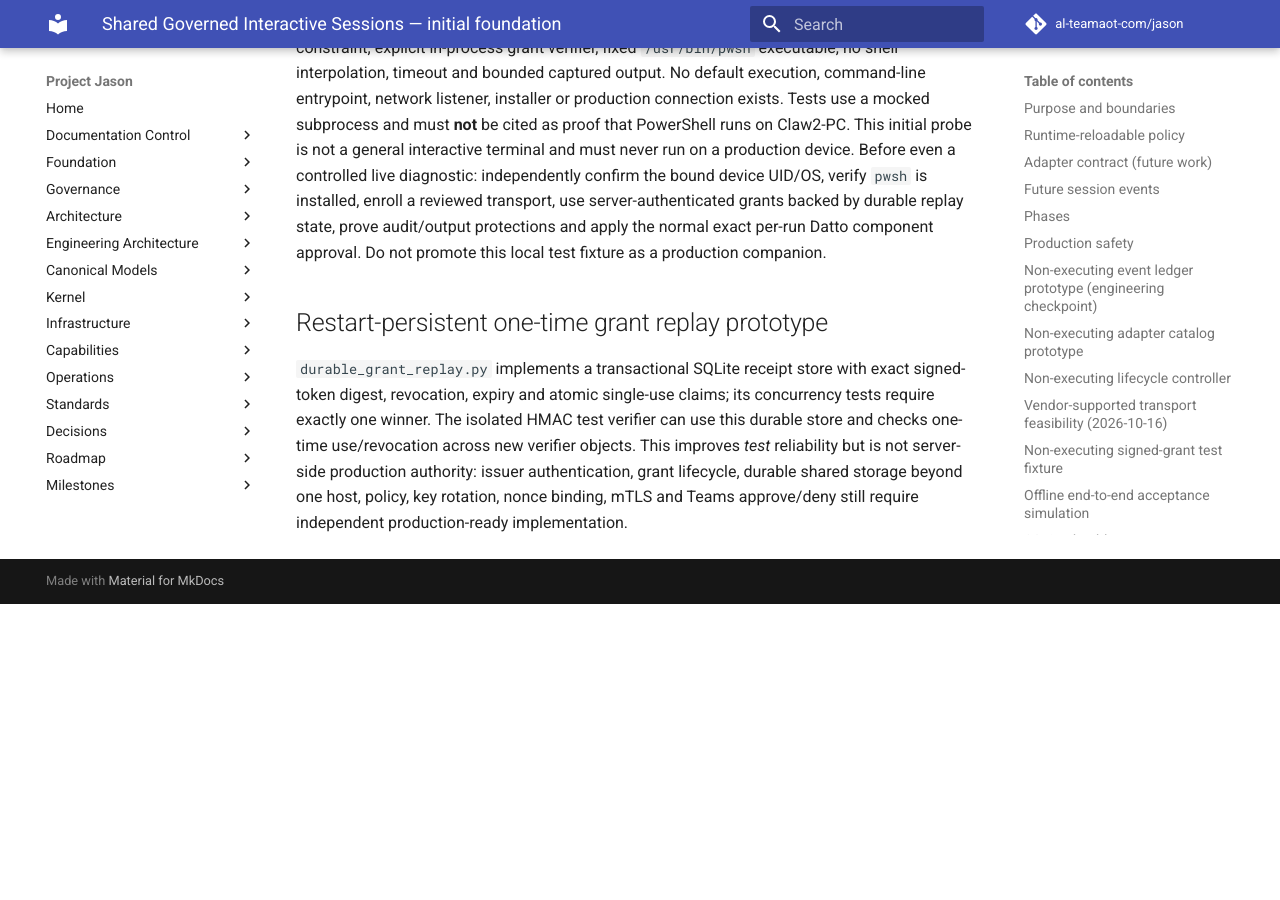
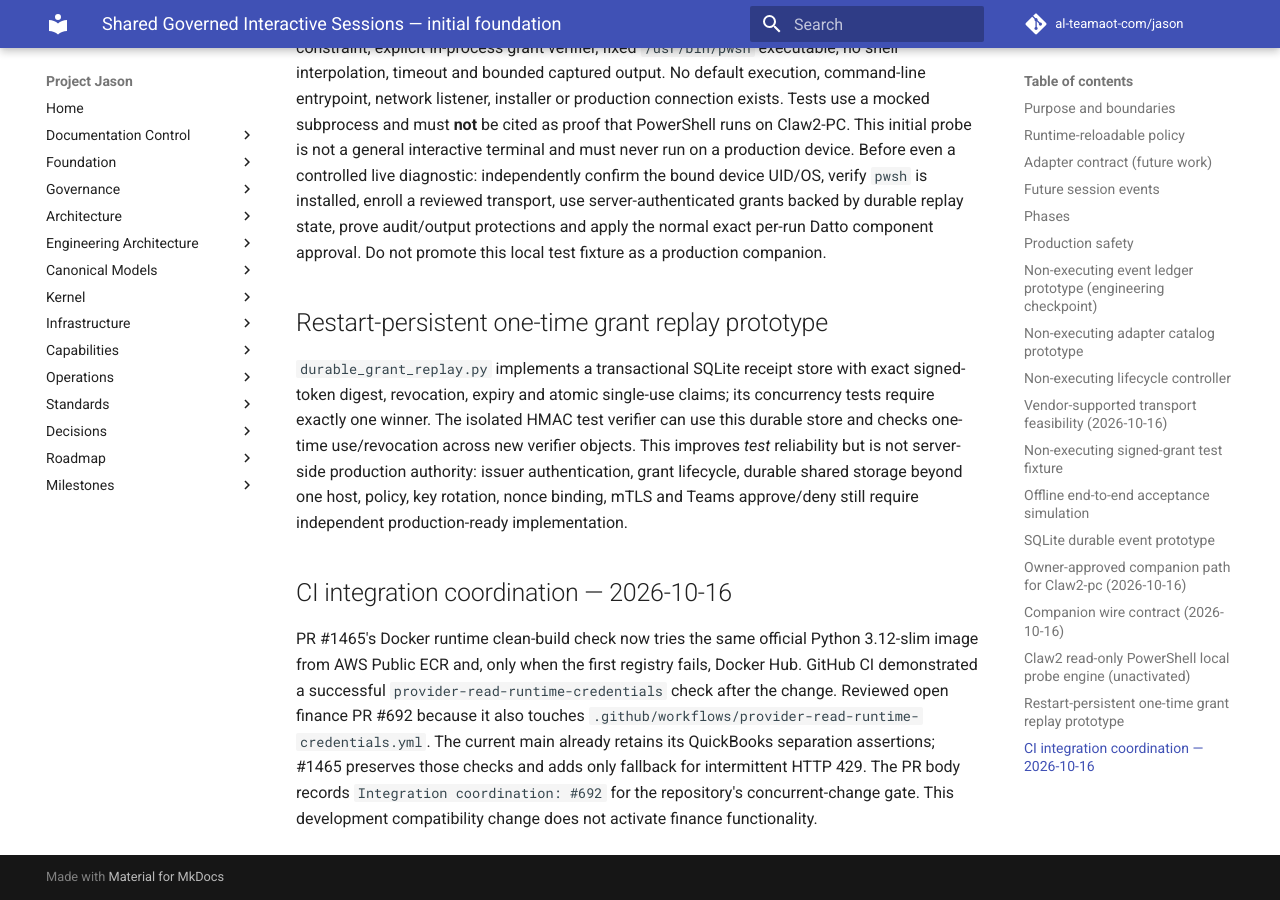
Before and after one commit to al-teamaot-com/jason, an MkDocs documentation site: the page built from docs/architecture/Shared-Governed-Interactive-Sessions.md, in a window 1280 px wide and 900 px high, scrolled down 5534 px. Built offline with MkDocs 1.6.1 and Material for MkDocs 9.7.7, drawn with Linux system fonts in a browser that asks for light colours; comment, search, counter and statistics services are not loaded; before the commit the page ends 6138 px from its top, so only the background shows below that.

Commit message:
docs: reconcile concurrent finance CI overlap and 429 fallback

```diff
--- a/docs/architecture/Shared-Governed-Interactive-Sessions.md
+++ b/docs/architecture/Shared-Governed-Interactive-Sessions.md
@@ -207,3 +207,15 @@ new verifier objects. This improves *test* reliability but is not server-side
 production authority: issuer authentication, grant lifecycle, durable shared
 storage beyond one host, policy, key rotation, nonce binding, mTLS and Teams
 approve/deny still require independent production-ready implementation.
+
+## CI integration coordination — 2026-10-16
+
+PR #1465's Docker runtime clean-build check now tries the same official Python
+3.12-slim image from AWS Public ECR and, only when the first registry fails,
+Docker Hub. GitHub CI demonstrated a successful `provider-read-runtime-credentials`
+check after the change. Reviewed open finance PR #692 because it also touches
+`.github/workflows/provider-read-runtime-credentials.yml`. The current main
+already retains its QuickBooks separation assertions; #1465 preserves those
+checks and adds only fallback for intermittent HTTP 429. The PR body records
+`Integration coordination: #692` for the repository's concurrent-change gate.
+This development compatibility change does not activate finance functionality.
```
